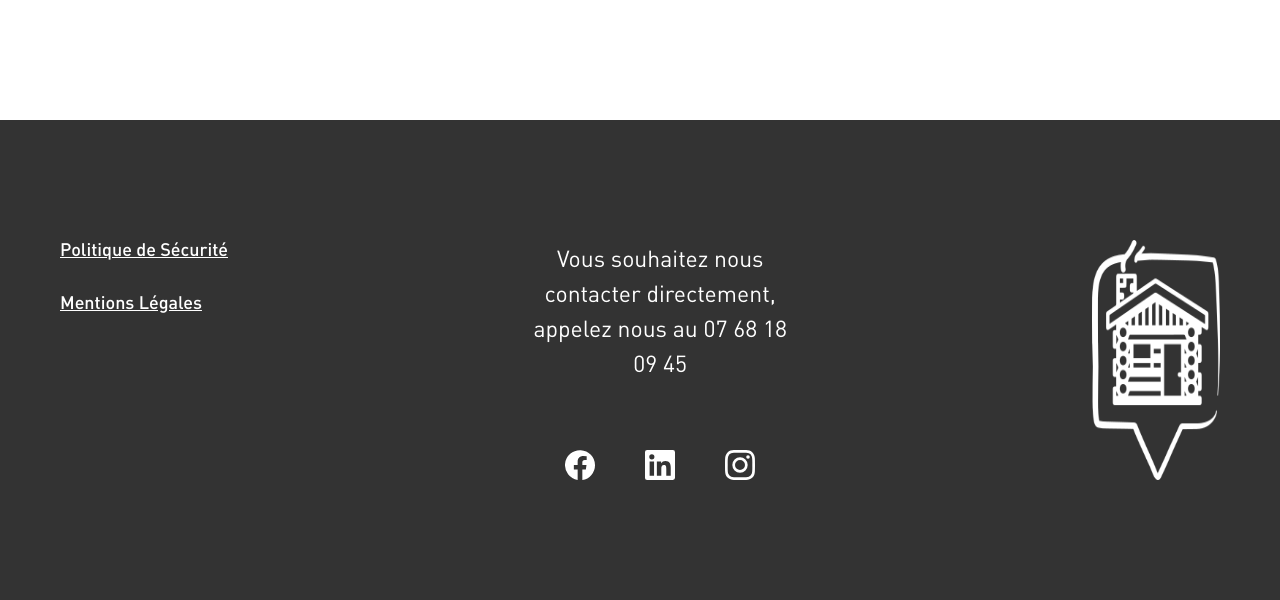
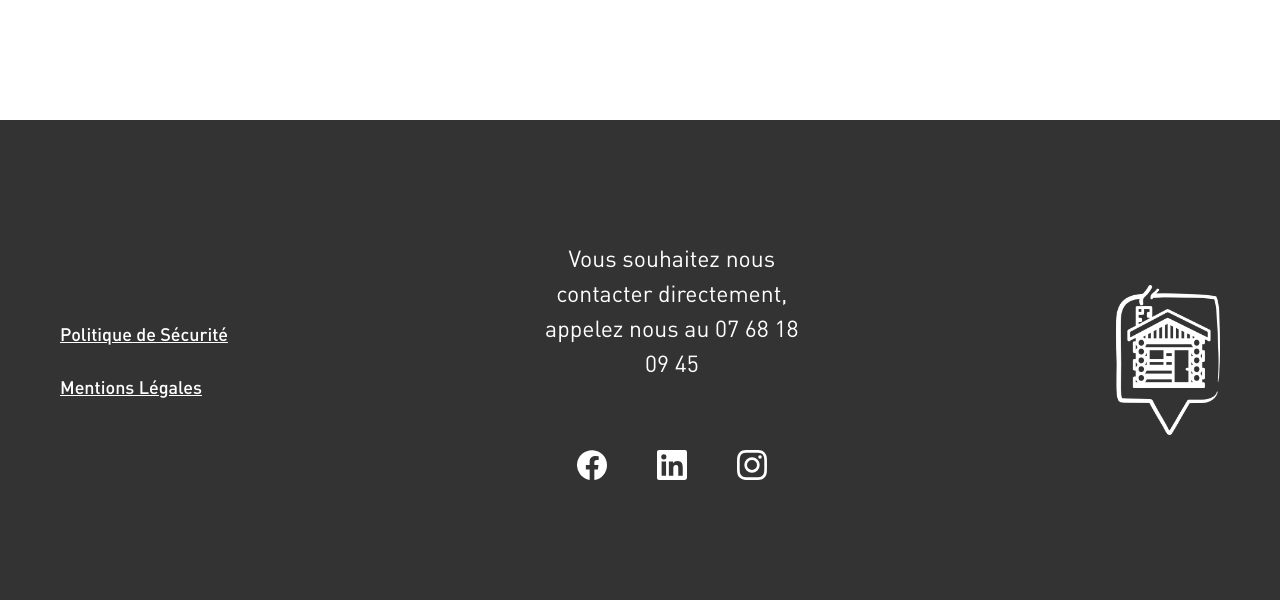
Before and after one commit to barberob/RopeUp, a PHP site: page /html/contact.php in a window 1280 px wide. Shown: the part 2524-3124 px from the top of the page. Run offline with PHP 8.4, Linux system fonts and the light colour scheme; data that the repository does not hold is empty; some libraries are stand-ins or nearby versions.

Commit message:
modifs footer

```diff
--- a/css/footer.css
+++ b/css/footer.css
@@ -9,6 +9,7 @@ footer div.wrap
 {
 	display: flex;
 	justify-content: space-between;
+	align-items: center;
 }
 
 footer div.wrap div:first-of-type
@@ -29,7 +30,7 @@ div.divCenter
 
 img.logo
 {
-	width: 11%;
+	width: 9%;
 }
 
 div.wrap div:first-of-type p:first-of-type
```
